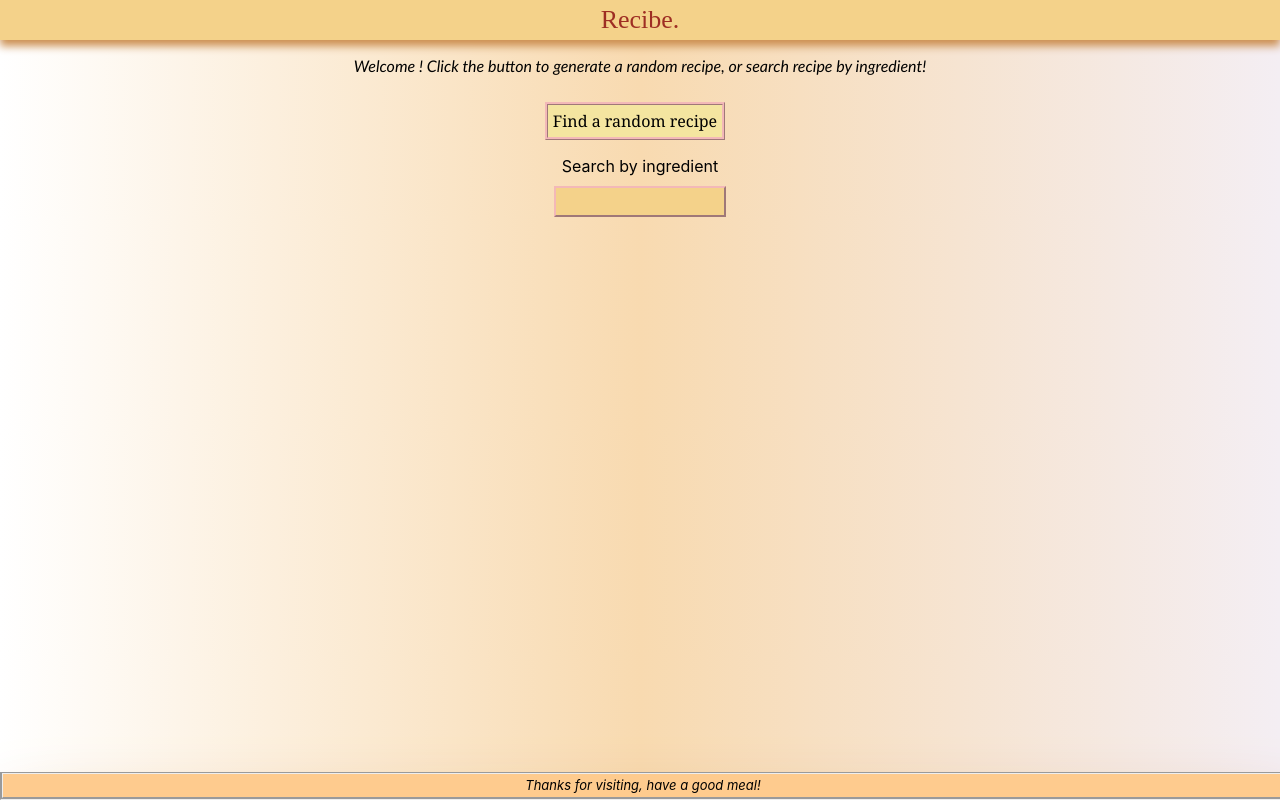
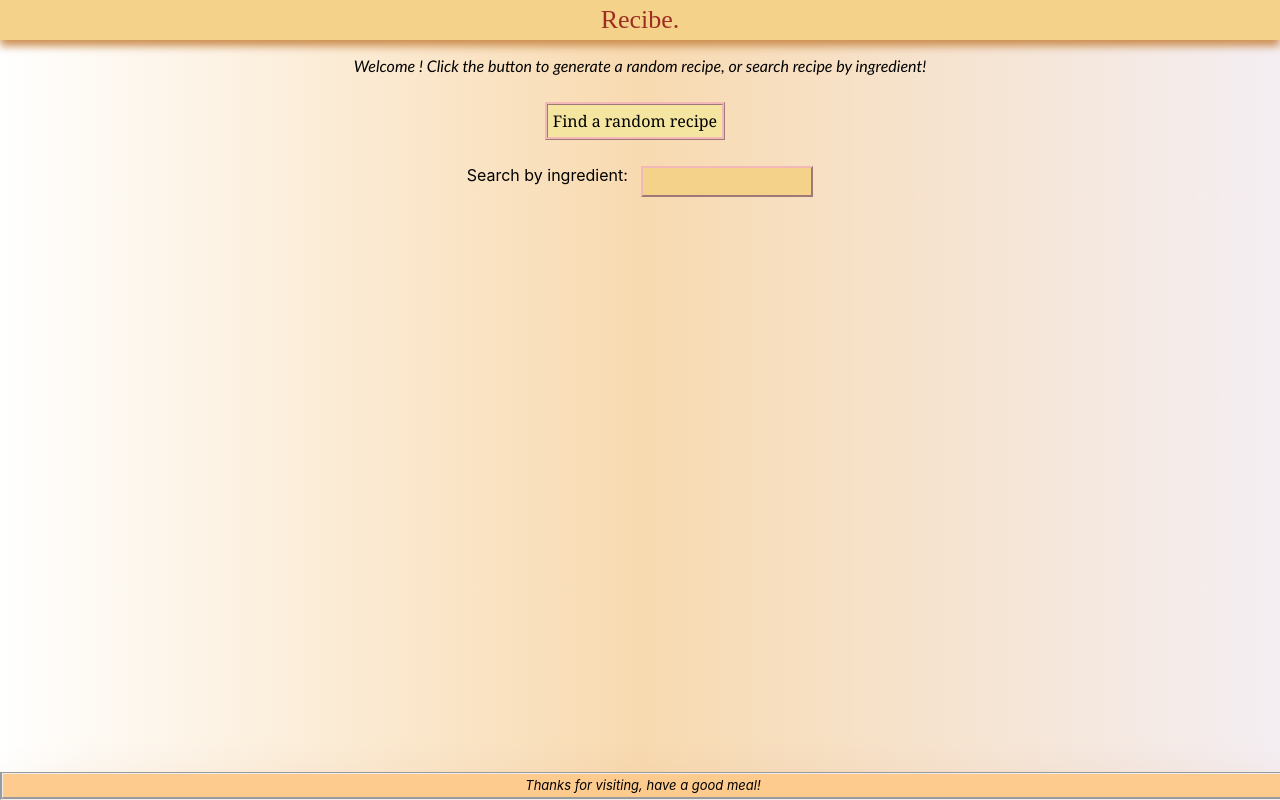
Before and after one commit to anikambhatnagar/recibe, a React (Create React App) app: page / in a window 1280 px wide. Built offline with nearby package versions, Linux system fonts and the light colour scheme.

Commit message:
Update Selection.js

```diff
--- a/src/Selection.js
+++ b/src/Selection.js
@@ -20,8 +20,7 @@ export function Selection({ setSelection }) {
         </button>
       </p>
       <form onSubmit={submit}>
-        Search by ingredient
-        <br />
+        <p3 class = "prompt">Search by ingredient: &nbsp; </p3>
         <input value={content} onChange={(e) => setContent(e.target.value)} />
       </form>
     </div>
```
